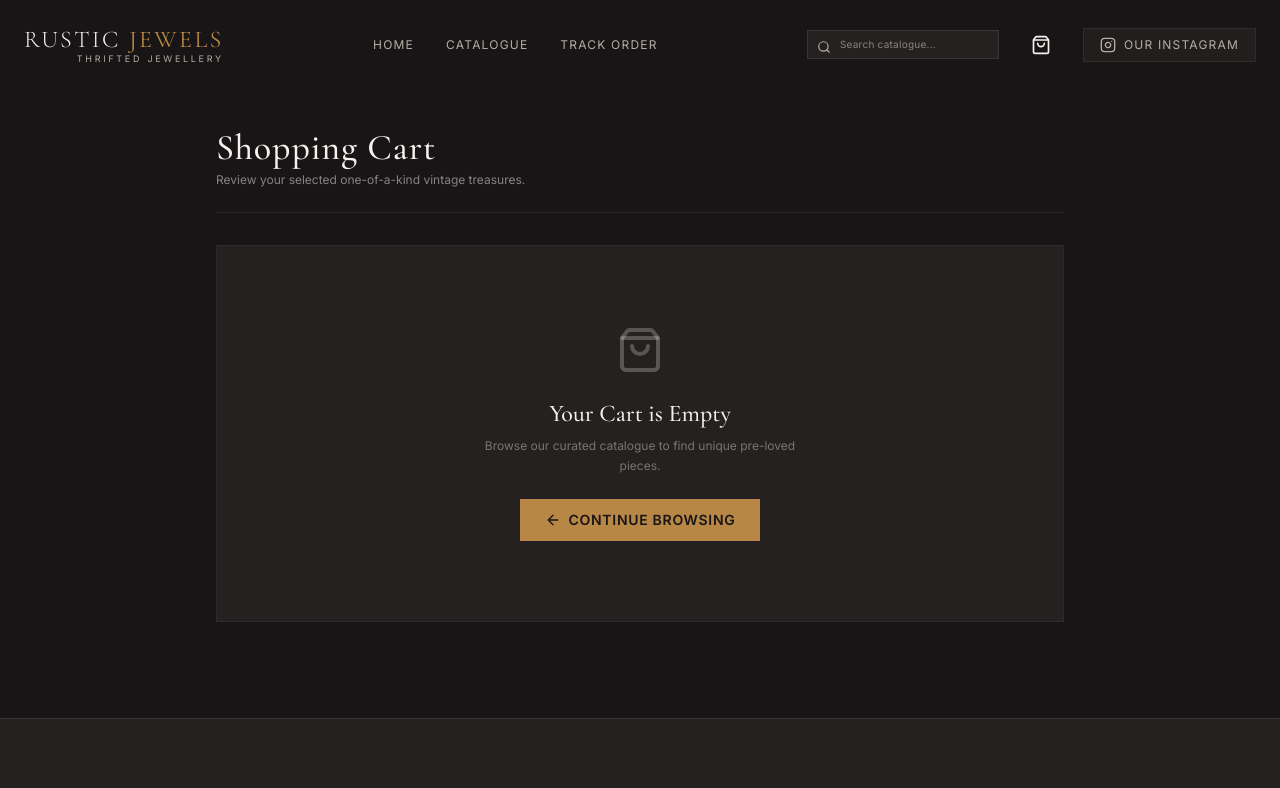
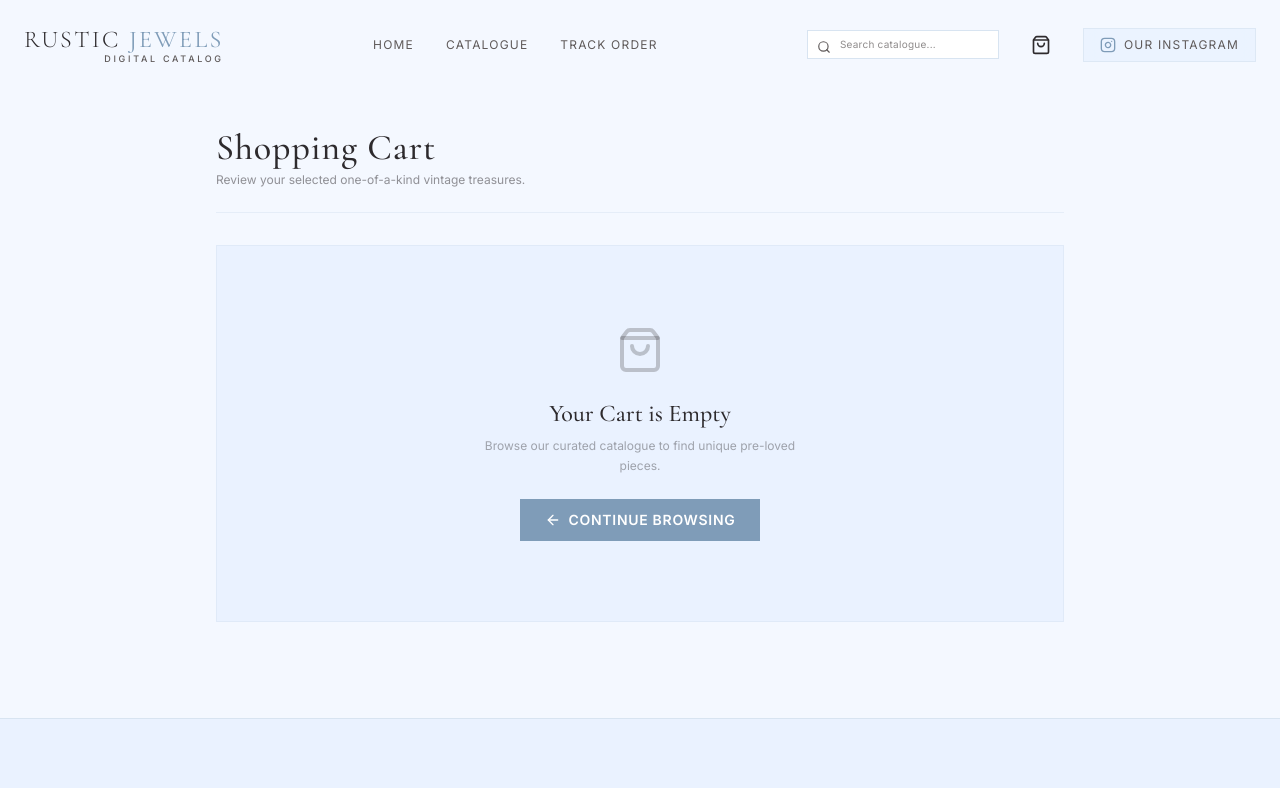
Before and after one commit to tayab-tries/rustic-jewels, a Next.js app: page /cart in a window 1280 px wide. Shown: the top 788 px of the page. Built offline with nearby package versions, Linux system fonts and the light colour scheme.

Commit message:
style: update brand color palette and change logo tagline to Digital Catalog

```diff
--- a/app/globals.css
+++ b/app/globals.css
@@ -1,43 +1,50 @@
 @import "tailwindcss";
 
 @theme {
-  /* Dark Luxury Boutique Color System */
-  --color-brand-bg: #171515;              /* Background */
-  --color-brand-surface: #242120;         /* Surface */
-  --color-brand-card: #2E2A29;            /* Cards */
-  --color-brand-primary-bg: #171515;
-  --color-brand-secondary-bg: #242120;
-  --color-brand-accent-bg: #3A3433;
-  --color-brand-warm-neutral: #2E2A29;
+  /* Brand Color System */
+  --color-brand-bg: #F4F8FF;              /* Background */
+  --color-brand-surface: #EAF2FF;         /* Surface */
+  --color-brand-card: #FFFFFF;            /* Cards */
+  --color-brand-primary-bg: #F4F8FF;
+  --color-brand-secondary-bg: #EAF2FF;
+  --color-brand-accent-bg: #B8CBDD;
+  --color-brand-warm-neutral: #EAF2FF;
 
-  --color-brand-primary-text: #F5F2EE;    /* Primary Text */
-  --color-brand-secondary-text: #B7ADA4;  /* Secondary Text */
-  --color-brand-accent: #B88746;          /* Accent Gold */
-  --color-brand-accent-hover: #A2753A;
-  --color-brand-border: #3A3433;          /* Borders */
+  --color-brand-primary-text: #2D2A2D;    /* Primary Text */
+  --color-brand-secondary-text: #5F5A5A;  /* Secondary Text */
+  --color-brand-accent: #B8CBDD;          /* Accent Sky Blue */
+  --color-brand-accent-hover: #A7BFD5;
+  --color-brand-border: #D8E4F1;          /* Borders */
 
-  /* Legacy mappings to preserve full compatibility across all components */
-  --color-brand-charcoal: #171515;
-  --color-brand-charcoal-light: #242120;
-  --color-brand-charcoal-border: #3A3433;
-  --color-brand-champagne: #F5F2EE;
+  --color-brand-btn: #7F9CB8;             /* Button */
+  --color-brand-btn-hover: #6D8DAA;       /* Button Hover */
 
-  --color-brand-emerald: #B88746;
-  --color-brand-emerald-light: #A2753A;
+  --color-brand-success: #6E9B77;         /* Status Success */
+  --color-brand-warning: #C69C58;         /* Status Warning */
+  --color-brand-error: #B86A6A;           /* Status Error */
 
-  --color-gold-50: #2E2A29;
-  --color-gold-100: #3A3433;
-  --color-gold-200: #B7ADA4;
-  --color-gold-300: #B88746;
-  --color-gold-400: #B88746;
-  --color-gold-500: #B88746;
-  --color-gold-600: #A2753A;
-  --color-gold-700: #242120;
-  --color-gold-800: #171515;
-  --color-gold-900: #0e0d0d;
+  /* Legacy mappings to preserve compatibility across all component references */
+  --color-brand-charcoal: #F4F8FF;
+  --color-brand-charcoal-light: #EAF2FF;
+  --color-brand-charcoal-border: #D8E4F1;
+  --color-brand-champagne: #2D2A2D;
 
-  --color-slate-mist: #B7ADA4;
-  --color-pale-blue: #3A3433;
+  --color-brand-emerald: #7F9CB8;
+  --color-brand-emerald-light: #6D8DAA;
+
+  --color-gold-50: #F4F8FF;
+  --color-gold-100: #EAF2FF;
+  --color-gold-200: #D8E4F1;
+  --color-gold-300: #7F9CB8;
+  --color-gold-400: #7F9CB8;
+  --color-gold-500: #7F9CB8;
+  --color-gold-600: #6D8DAA;
+  --color-gold-700: #5F5A5A;
+  --color-gold-800: #2D2A2D;
+  --color-gold-900: #1a181a;
+
+  --color-slate-mist: #5F5A5A;
+  --color-pale-blue: #D8E4F1;
 
   /* Typography variables connected to next/font */
   --font-serif: var(--font-serif);
@@ -45,8 +52,8 @@
 }
 
 :root {
-  --background: #171515; /* Background */
-  --foreground: #F5F2EE; /* Primary Text */
+  --background: #F4F8FF; /* Background */
+  --foreground: #2D2A2D; /* Primary Text */
 }
 
 body {
@@ -68,17 +75,17 @@ body::before {
   background-repeat: no-repeat;
   background-size: cover;
   background-position: center;
-  opacity: 0.04;
+  opacity: 0.035;
   pointer-events: none;
   z-index: -1;
 }
 
 /* Glassmorphism utility */
 .glass {
-  background: rgba(36, 33, 32, 0.88); /* Dark surface #242120 backdrop */
+  background: rgba(234, 242, 255, 0.92); /* Soft surface #EAF2FF backdrop */
   backdrop-filter: blur(12px);
   -webkit-backdrop-filter: blur(12px);
-  border: 1px solid rgba(58, 52, 51, 0.6);
+  border: 1px solid rgba(216, 228, 241, 0.7);
 }
 
 /* Custom premium scrollbar */
@@ -86,14 +93,14 @@ body::before {
   width: 6px;
 }
 ::-webkit-scrollbar-track {
-  background: #171515;
+  background: #F4F8FF;
 }
 ::-webkit-scrollbar-thumb {
-  background: #3A3433;
+  background: #D8E4F1;
   border-radius: 3px;
 }
 ::-webkit-scrollbar-thumb:hover {
-  background: #B88746;
+  background: #7F9CB8;
 }
 
 /* Global input overrides for consistent form styling */
@@ -104,9 +111,9 @@ input[type="password"],
 input[type="search"],
 select,
 textarea {
-  background-color: #242120;
-  color: #F5F2EE;
-  border-color: #3A3433;
+  background-color: #FFFFFF;
+  color: #2D2A2D;
+  border-color: #D8E4F1;
 }
 input[type="text"]::placeholder,
 input[type="email"]::placeholder,
@@ -114,32 +121,32 @@ input[type="number"]::placeholder,
 input[type="password"]::placeholder,
 input[type="search"]::placeholder,
 textarea::placeholder {
-  color: #B7ADA4;
+  color: #5F5A5A;
   opacity: 0.7;
 }
 
 /* Layered Section Patterns */
 .bg-section-pattern-1 {
-  background-color: #171515;
+  background-color: #F4F8FF;
   background-image: none;
 }
 
 .bg-section-pattern-2 {
-  background-color: #242120;
+  background-color: #EAF2FF;
   background-image: none;
 }
 
 .bg-section-pattern-3 {
-  background-color: #171515;
+  background-color: #F4F8FF;
   background-image: none;
 }
 
 .bg-section-pattern-4 {
-  background-color: #242120;
+  background-color: #EAF2FF;
   background-image: none;
 }
 
 .bg-section-pattern-5 {
-  background-color: #171515;
+  background-color: #F4F8FF;
   background-image: none;
 }
--- a/components/ui/Button.tsx
+++ b/components/ui/Button.tsx
@@ -21,13 +21,13 @@ export default function Button({
   disabled,
   ...props
 }: ButtonProps) {
-  const baseStyles = "inline-flex items-center justify-center font-sans font-medium transition-all duration-200 focus:outline-none focus:ring-1 focus:ring-brand-accent/50 rounded-none cursor-pointer disabled:opacity-50 disabled:cursor-not-allowed";
+  const baseStyles = "inline-flex items-center justify-center font-sans font-medium transition-all duration-200 focus:outline-none focus:ring-1 focus:ring-[#7F9CB8]/50 rounded-none cursor-pointer disabled:opacity-50 disabled:cursor-not-allowed";
 
   const variants = {
-    primary: "bg-brand-accent hover:bg-brand-accent-hover text-[#171515] font-semibold border border-brand-accent hover:border-brand-accent-hover",
-    secondary: "bg-transparent hover:bg-brand-card text-brand-primary-text border border-brand-border hover:border-brand-accent",
-    text: "bg-transparent text-brand-primary-text hover:text-brand-accent border border-transparent underline-offset-4 hover:underline",
-    danger: "bg-red-950/80 hover:bg-red-900/90 text-red-200 border border-red-800/50"
+    primary: "bg-[#7F9CB8] hover:bg-[#6D8DAA] text-[#FFFFFF] font-semibold border border-[#7F9CB8] hover:border-[#6D8DAA]",
+    secondary: "bg-transparent hover:bg-[#EAF2FF] text-[#2D2A2D] border border-[#D8E4F1] hover:border-[#7F9CB8]",
+    text: "bg-transparent text-[#2D2A2D] hover:text-[#7F9CB8] border border-transparent underline-offset-4 hover:underline",
+    danger: "bg-red-50 hover:bg-red-100 text-[#B86A6A] border border-red-200"
   };
 
   const sizes = {
--- a/components/ui/Navbar.tsx
+++ b/components/ui/Navbar.tsx
@@ -64,11 +64,11 @@ export default function Navbar() {
         <div className="max-w-7xl mx-auto px-6 flex items-center justify-between">
           {/* Logo */}
           <Link href="/" className="group flex flex-col">
-            <span className="font-serif text-2xl tracking-widest text-[#F5F2EE] group-hover:text-[#B88746] transition-colors duration-250 uppercase font-light">
-              Rustic <span className="font-normal text-[#B88746]">Jewels</span>
+            <span className="font-serif text-2xl tracking-widest text-[#2D2A2D] group-hover:text-[#7F9CB8] transition-colors duration-250 uppercase font-light">
+              Rustic <span className="font-normal text-[#7F9CB8]">Jewels</span>
             </span>
-            <span className="text-[9px] uppercase tracking-[0.3em] text-[#B7ADA4] -mt-1 font-sans text-right">
-              Thrifted Jewellery
+            <span className="text-[9px] uppercase tracking-[0.3em] text-[#5F5A5A] -mt-1 font-sans text-right font-medium">
+              Digital Catalog
             </span>
           </Link>
 
@@ -81,14 +81,14 @@ export default function Navbar() {
                   key={link.name}
                   href={link.href}
                   className={`font-sans text-xs uppercase tracking-widest transition-colors duration-200 relative py-1 ${
-                    isActive ? "text-[#B88746] font-medium" : "text-[#B7ADA4] hover:text-[#F5F2EE]"
+                    isActive ? "text-[#7F9CB8] font-medium" : "text-[#5F5A5A] hover:text-[#2D2A2D]"
                   }`}
                 >
                   {link.name}
                   {isActive && (
                     <motion.div
                       layoutId="activeNavLine"
-                      className="absolute bottom-0 left-0 right-0 h-[1px] bg-[#B88746]"
+                      className="absolute bottom-0 left-0 right-0 h-[1px] bg-[#7F9CB8]"
                       transition={{ type: "spring", stiffness: 380, damping: 30 }}
                     />
                   )}
@@ -105,19 +105,19 @@ export default function Navbar() {
                 placeholder="Search catalogue..."
                 value={searchVal}
                 onChange={(e) => setSearchVal(e.target.value)}
-                className="w-full bg-[#242120] border border-[#3A3433] focus:border-[#B88746] text-[#F5F2EE] pl-8 pr-3 py-1.5 text-[10px] rounded-none focus:outline-none placeholder:text-[#B7ADA4]/50 font-sans tracking-wide"
+                className="w-full bg-[#FFFFFF] border border-[#D8E4F1] focus:border-[#7F9CB8] text-[#2D2A2D] pl-8 pr-3 py-1.5 text-[10px] rounded-none focus:outline-none placeholder:text-[#5F5A5A]/50 font-sans tracking-wide"
               />
-              <Search className="w-3.5 h-3.5 text-[#B7ADA4] absolute left-2.5 top-2.5" />
+              <Search className="w-3.5 h-3.5 text-[#5F5A5A] absolute left-2.5 top-2.5" />
             </form>
 
             <Link
               href="/cart"
-              className="relative p-2 text-[#F5F2EE] hover:text-[#B88746] transition-colors cursor-pointer"
+              className="relative p-2 text-[#2D2A2D] hover:text-[#7F9CB8] transition-colors cursor-pointer"
               title="View Cart"
             >
               <ShoppingBag className="w-5 h-5" />
               {cartCount > 0 && (
-                <span className="absolute -top-0.5 -right-0.5 bg-[#B88746] text-[#171515] text-[9px] font-bold h-4 w-4 rounded-full flex items-center justify-center font-sans">
+                <span className="absolute -top-0.5 -right-0.5 bg-[#7F9CB8] text-[#FFFFFF] text-[9px] font-bold h-4 w-4 rounded-full flex items-center justify-center font-sans">
                   {cartCount}
                 </span>
               )}
@@ -127,9 +127,9 @@ export default function Navbar() {
               href={`https://instagram.com/${instagramUser}`}
               target="_blank"
               rel="noopener noreferrer"
-              className="inline-flex items-center gap-2 text-xs uppercase tracking-widest text-[#B7ADA4] hover:text-[#B88746] transition-colors duration-200 border border-[#3A3433] hover:border-[#B88746]/50 px-4 py-2 glass"
+              className="inline-flex items-center gap-2 text-xs uppercase tracking-widest text-[#5F5A5A] hover:text-[#2D2A2D] transition-colors duration-200 border border-[#D8E4F1] hover:border-[#7F9CB8]/60 px-4 py-2 glass"
             >
-              <Instagram className="w-4 h-4" />
+              <Instagram className="w-4 h-4 text-[#7F9CB8]" />
               <span>Our Instagram</span>
             </a>
           </div>
@@ -138,11 +138,11 @@ export default function Navbar() {
           <div className="flex items-center gap-3 md:hidden">
             <Link
               href="/cart"
-              className="relative p-2 text-[#F5F2EE] hover:text-[#B88746] transition-colors cursor-pointer"
+              className="relative p-2 text-[#2D2A2D] hover:text-[#7F9CB8] transition-colors cursor-pointer"
             >
               <ShoppingBag className="w-6 h-6" />
               {cartCount > 0 && (
-                <span className="absolute top-0 right-0 bg-[#B88746] text-[#171515] text-[9px] font-bold h-4 w-4 rounded-full flex items-center justify-center font-sans">
+                <span className="absolute top-0 right-0 bg-[#7F9CB8] text-[#FFFFFF] text-[9px] font-bold h-4 w-4 rounded-full flex items-center justify-center font-sans">
                   {cartCount}
                 </span>
               )}
@@ -150,7 +150,7 @@ export default function Navbar() {
 
             <button
               onClick={() => setIsOpen(!isOpen)}
-              className="text-[#F5F2EE]/80 hover:text-[#F5F2EE] p-1 cursor-pointer"
+              className="text-[#2D2A2D]/80 hover:text-[#2D2A2D] p-1 cursor-pointer"
             >
               {isOpen ? <X className="w-6 h-6" /> : <Menu className="w-6 h-6" />}
             </button>
@@ -166,7 +166,7 @@ export default function Navbar() {
             animate={{ opacity: 1, y: 0 }}
             exit={{ opacity: 0, y: -10 }}
             transition={{ duration: 0.25 }}
-            className="fixed inset-0 top-[73px] z-35 bg-[#171515] glass flex flex-col md:hidden"
+            className="fixed inset-0 top-[73px] z-35 bg-[#F4F8FF] glass flex flex-col md:hidden"
           >
             {/* Mobile Search Input */}
             <div className="px-8 pt-6 w-full">
@@ -176,9 +176,9 @@ export default function Navbar() {
                   placeholder="Search catalogue..."
                   value={searchVal}
                   onChange={(e) => setSearchVal(e.target.value)}
-                  className="w-full bg-[#242120] border border-[#3A3433] focus:border-[#B88746] text-[#F5F2EE] pl-10 pr-4 py-3 text-xs rounded-none focus:outline-none placeholder:text-[#B7ADA4]/50 font-sans"
+                  className="w-full bg-[#FFFFFF] border border-[#D8E4F1] focus:border-[#7F9CB8] text-[#2D2A2D] pl-10 pr-4 py-3 text-xs rounded-none focus:outline-none placeholder:text-[#5F5A5A]/50 font-sans"
                 />
-                <Search className="w-4 h-4 text-[#B7ADA4] absolute left-3.5 top-3.5" />
+                <Search className="w-4 h-4 text-[#5F5A5A] absolute left-3.5 top-3.5" />
               </form>
             </div>
 
@@ -195,7 +195,7 @@ export default function Navbar() {
                     <Link
                       href={link.href}
                       className={`font-serif text-3xl tracking-wider ${
-                        isActive ? "text-[#B88746] font-medium" : "text-[#B7ADA4] hover:text-[#F5F2EE]"
+                        isActive ? "text-[#7F9CB8] font-medium" : "text-[#5F5A5A] hover:text-[#2D2A2D]"
                       }`}
                     >
                       {link.name}
@@ -208,13 +208,13 @@ export default function Navbar() {
                 initial={{ opacity: 0, y: 20 }}
                 animate={{ opacity: 1, y: 0 }}
                 transition={{ delay: 0.4 }}
-                className="w-full max-w-xs pt-8 border-t border-[#3A3433]/60 flex flex-col items-center"
+                className="w-full max-w-xs pt-8 border-t border-[#D8E4F1] flex flex-col items-center"
               >
                 <a
                   href={`https://instagram.com/${instagramUser}`}
                   target="_blank"
                   rel="noopener noreferrer"
-                  className="w-full flex items-center justify-center gap-3 bg-[#B88746] text-[#171515] py-3 tracking-widest text-xs uppercase font-sans font-semibold hover:bg-[#A2753A] transition-colors duration-200"
+                  className="w-full flex items-center justify-center gap-3 bg-[#7F9CB8] text-[#FFFFFF] py-3 tracking-widest text-xs uppercase font-sans font-semibold hover:bg-[#6D8DAA] transition-colors duration-200"
                 >
                   <Instagram className="w-4 h-4" />
                   <span>Visit Instagram</span>
```
Also changed, not shown: components/ui/Card.tsx (+20 -20 lines).
